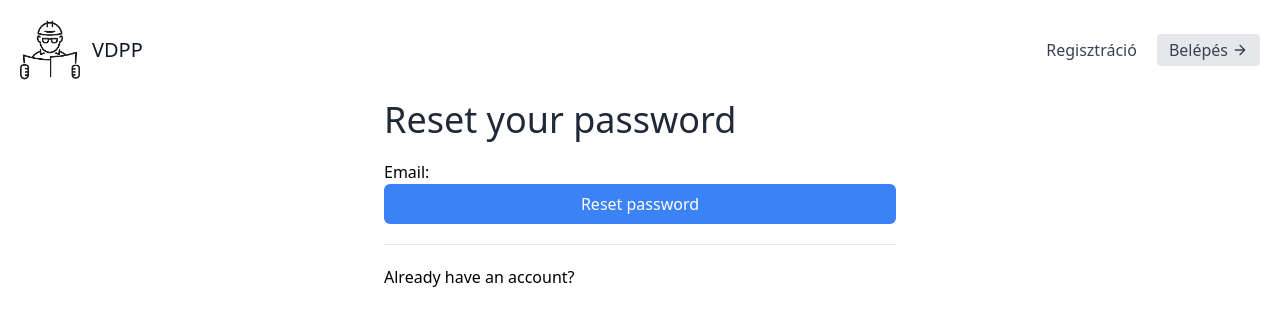
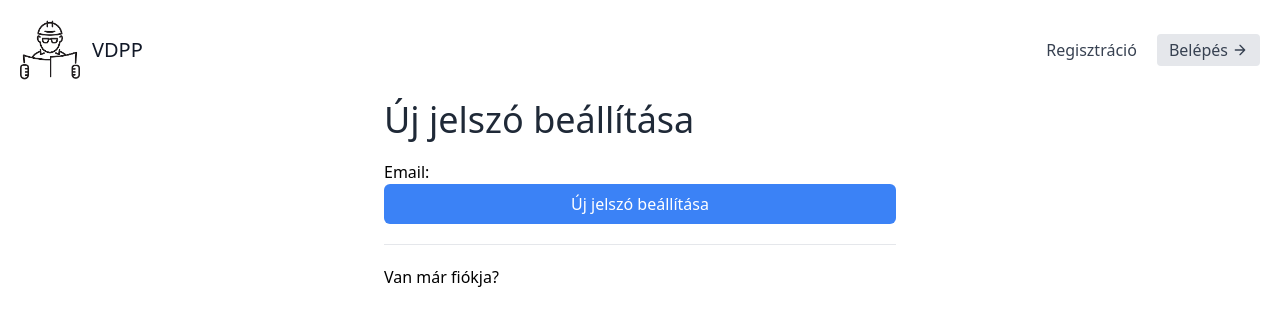
Before and after one commit to marglroli/vdpp, a Django app: page /reset-password/ in a window 1280 px wide. Shown: the top 326 px of the page. Run offline with Django 3.2, Linux system fonts and the light colour scheme; some libraries are stand-ins or nearby versions.

Commit message:
login+reg update

```diff
--- a/templates/registration/login.html
+++ b/templates/registration/login.html
@@ -6,18 +6,18 @@
 <div class="max-w-lg mx-auto">
 
     <div class="py-5 border-b border-gray-200">
-        <a class="hover:text-blue-500" href="{% url 'signup' %}">Don't have an account?</a>
+        <a class="hover:text-blue-500" href="{% url 'signup' %}">Nincs még fiókja?</a>
     </div>
 
     <form method="post" class="mt-5">
         {% csrf_token %}
         {{ form|crispy }}
         <button type='submit' class="w-full text-white bg-blue-500 hover:bg-blue-600 px-3 py-2 rounded-md">
-            Login
+            Belépés
         </button>
     </form>
     <div class="py-5 border-t border-gray-200 mt-5">
-        <a class="hover:text-blue-500" href="{% url 'reset-password' %}">Forgot password?</a>
+        <a class="hover:text-blue-500" href="{% url 'reset-password' %}">Elfelejtette a jelszavát?</a>
     </div>
 </div>
 
--- a/templates/registration/password_reset_complete.html
+++ b/templates/registration/password_reset_complete.html
@@ -2,8 +2,8 @@
 
 {% block content %}
 
-    <h1>Password reset complete</h1>
+    <h1>A jelszó visszaállítása sikeres volt</h1>
 
-    <p>You have successfully reset your password. Click <a href="{% url 'login' %}">here</a> to login</p>
+    <p> Kattintson <a href="{% url 'login' %}">ide</a> a bejelntkezéshez</p>
 
 {% endblock content %}
--- a/templates/registration/password_reset_confirm.html
+++ b/templates/registration/password_reset_confirm.html
@@ -4,12 +4,12 @@
 {% block content %}
 
 <div class="max-w-lg mx-auto">
-    <h1 class="text-4xl text-gray-800">Enter your new password</h1>
+    <h1 class="text-4xl text-gray-800">Adja meg az új jelszavát</h1>
 
     <form method="post">
         {% csrf_token %}
         {{ form|crispy }}
-        <button type='submit' class="w-full text-white bg-blue-500 hover:bg-blue-600 px-3 py-2 rounded-md">Confirm new password</button>
+        <button type='submit' class="w-full text-white bg-blue-500 hover:bg-blue-600 px-3 py-2 rounded-md">Új jelszó megerősítése</button>
     </form>
 </div>
 
--- a/templates/registration/password_reset_done.html
+++ b/templates/registration/password_reset_done.html
@@ -2,6 +2,6 @@
 
 {% block content %}
 
-    <h1>We have sent you an email to confirm your password reset</h1>
+    <h1>Elküldtünk Önnek egy e-mailt, amiben megerősítheti a jelszó visszaállítását.</h1>
 
 {% endblock content %}
--- a/templates/registration/password_reset_email.html
+++ b/templates/registration/password_reset_email.html
@@ -1,5 +1,5 @@
-You've requested to reset your password
+Ön jelszava visszaállítását kérte.
 
-Please go to the following URL to enter your new password:
+Kattinston az alábbi linkre új jelszó megadásához:
 
 {{ protocol }}://{{ domain }}/password-reset-confirm/{{ uid }}/{{ token }}/
--- a/templates/registration/password_reset_form.html
+++ b/templates/registration/password_reset_form.html
@@ -4,17 +4,17 @@
 {% block content %}
 
 <div class="max-w-lg mx-auto">
-    <h1 class="text-4xl text-gray-800">Reset your password</h1>
+    <h1 class="text-4xl text-gray-800">Új jelszó beállítása</h1>
 
     <form method="post" class="mt-5">
         {% csrf_token %}
         {{ form|crispy }}
         <button type='submit' class="w-full text-white bg-blue-500 hover:bg-blue-600 px-3 py-2 rounded-md">
-            Reset password
+            Új jelszó beállítása
         </button>
     </form>
     <div class="py-5 border-t border-gray-200 mt-5">
-        <a class="hover:text-blue-500" href="{% url 'login' %}">Already have an account?</a>
+        <a class="hover:text-blue-500" href="{% url 'login' %}">Van már fiókja?</a>
     </div>
 </div>
 
--- a/templates/registration/signup.html
+++ b/templates/registration/signup.html
@@ -12,7 +12,7 @@
         </button>
     </form>
     <div class="py-5 border-t border-gray-200 mt-5">
-        <a class="hover:text-blue-500" href="{% url 'login' %}">Already have an account?</a>
+        <a class="hover:text-blue-500" href="{% url 'login' %}">Van már fiókja?</a>
     </div>
 </div>
 {% endblock content %}
```
